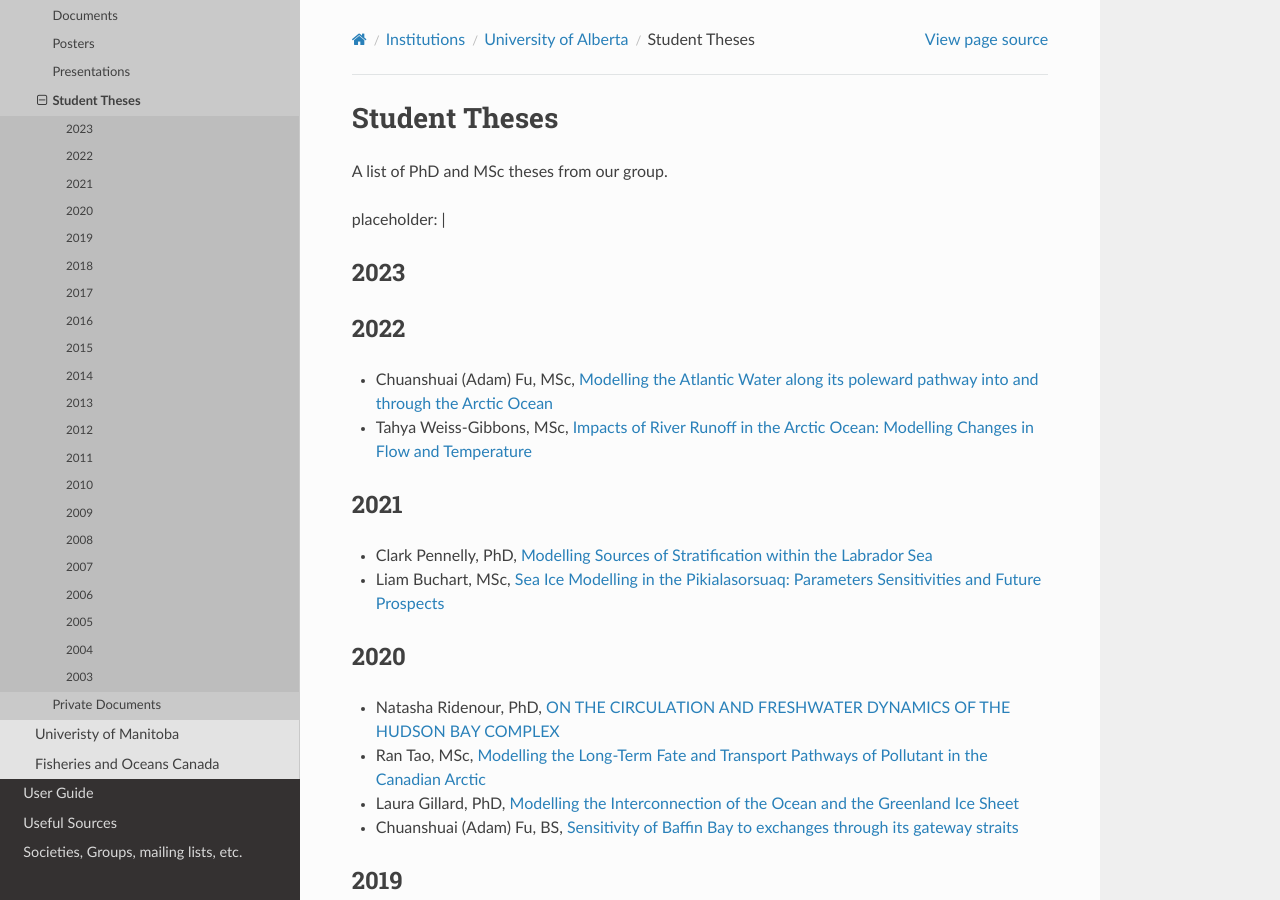
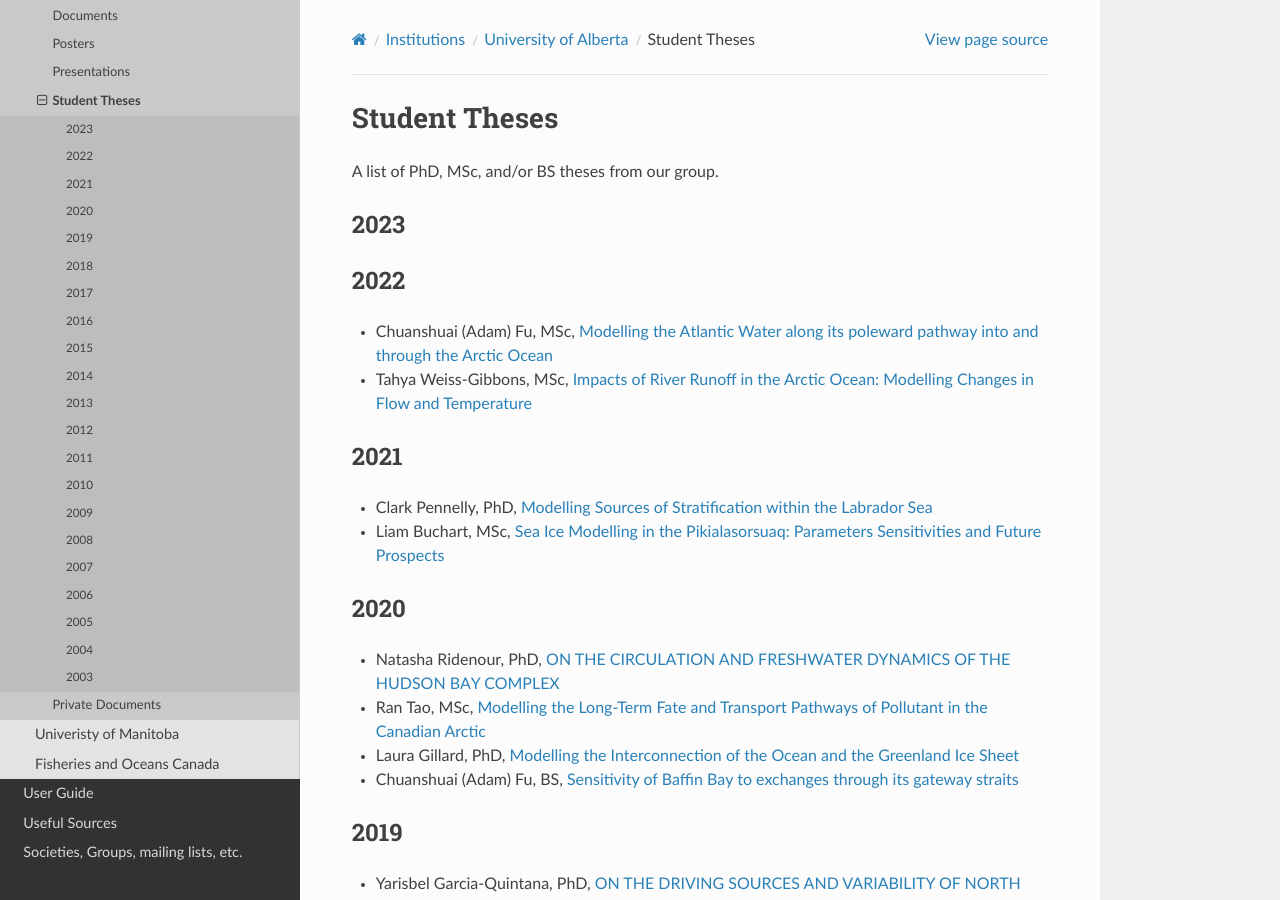
Before and after one commit to UofA-NEMO/Canadian-NEMO-Ocean-Modelling-Forum-Community-of-Practice, a Sphinx documentation site: the page built from docs/Institutions/UofA/Student_Theses.rst, in a window 1280 px wide and 900 px high. Built offline with Sphinx 7.4.7 and the Read the Docs theme 2.0.0, drawn with Linux system fonts in a browser that asks for light colours; pages that are not in the unit, such as notebooks, are missing from menus.

Commit message:
Update Student_Theses.rst

```diff
--- a/docs/Institutions/UofA/Student_Theses.rst
+++ b/docs/Institutions/UofA/Student_Theses.rst
@@ -1,10 +1,9 @@
 Student Theses
 ==============
 
-A list of PhD and MSc theses from our group.
+A list of PhD, MSc, and/or BS theses from our group.
 
-placeholder:
-|
+
 
 2023
 ----
```
